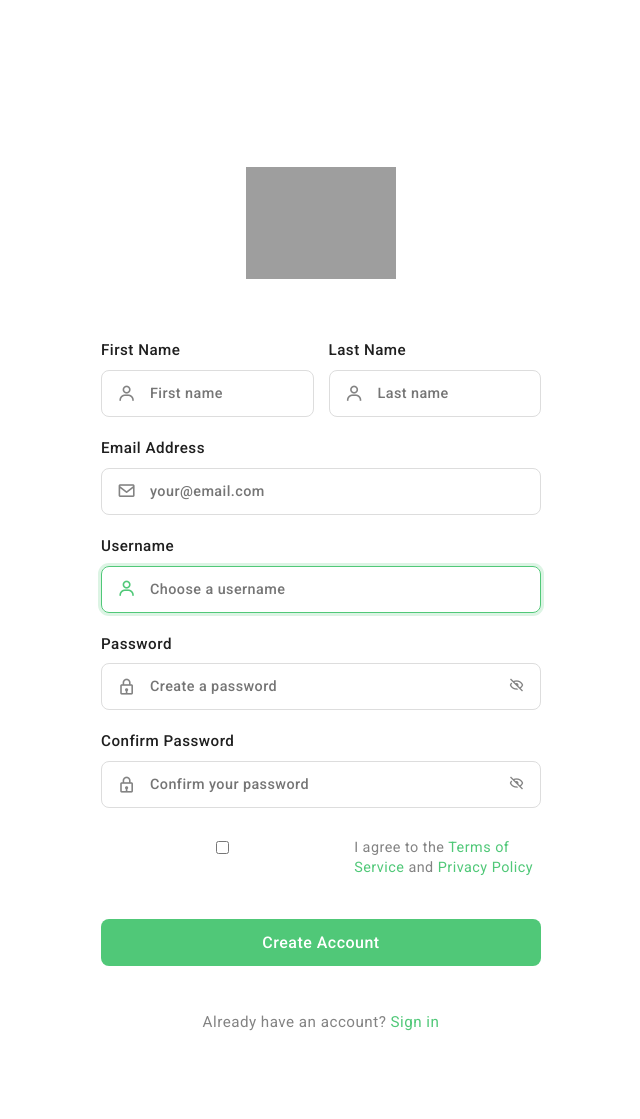
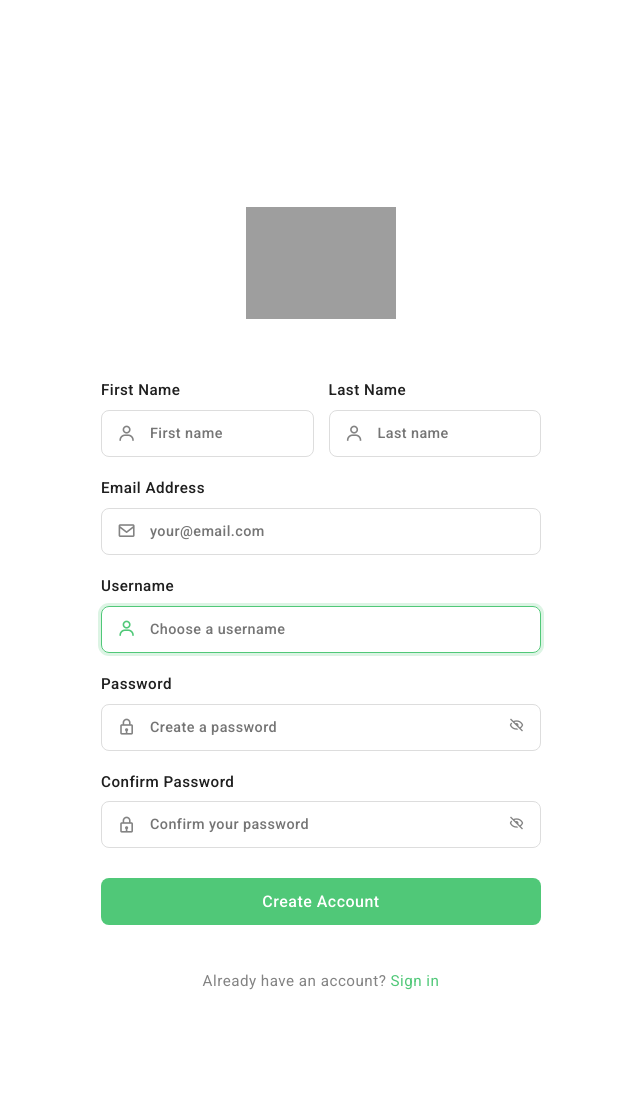
Before and after one commit to abde1khaliq/VireonAPI, a Django app: page /register/ in a window 1280 px wide. Shown: the top 1119 px of the page, without its empty margins (319-959 px from the left). Run offline with Django 5.2, Linux system fonts and the light colour scheme; some libraries are stand-ins or nearby versions; grey boxes are pictures that could not be loaded.

Commit message:
#5fc6e1c Patch for register.html

```diff
--- a/core/templates/auth/register.html
+++ b/core/templates/auth/register.html
@@ -127,13 +127,6 @@
         {% endif %}
       </div>
 
-      <div class="terms-agreement">
-        <input type="checkbox" id="terms" required />
-        <label for="terms">
-          I agree to the <a href="#">Terms of Service</a> and <a href="#">Privacy Policy</a>
-        </label>
-      </div>
-
       <button type="submit" class="register-btn btn-register">Create Account</button>
 
       <div class="login-redirect">
```
